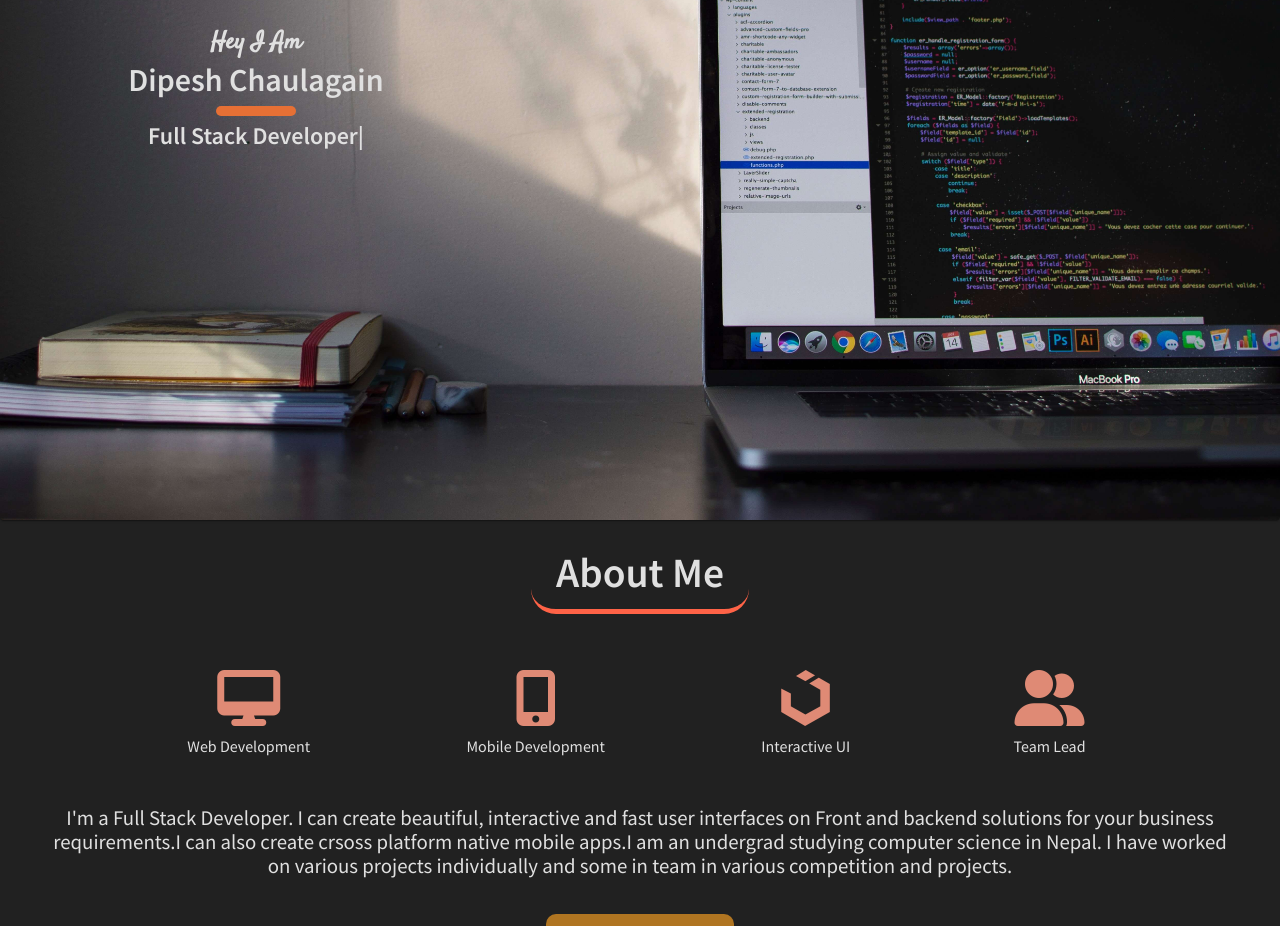
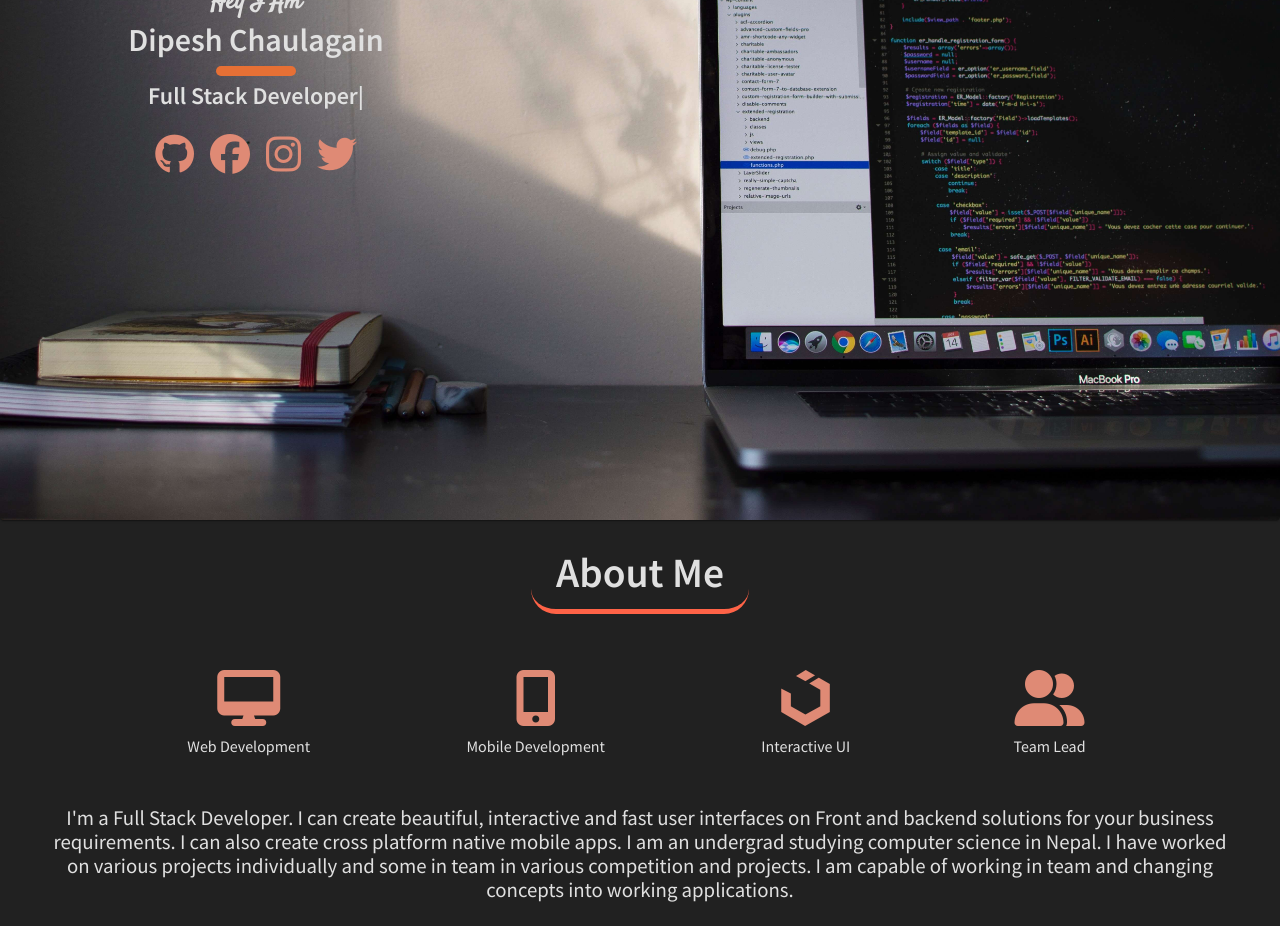
Before and after one commit to DipesAtcodeict/my_portfolio_website, a React (Create React App) app: page / in a window 1280 px wide. Shown: the part 280-1206 px from the top of the page. Built offline with nearby package versions, Linux system fonts and the light colour scheme.

Commit message:
social icons added

```diff
--- a/src/components/About/index.js
+++ b/src/components/About/index.js
@@ -87,10 +87,11 @@ const About = () => {
         <p className={classes.p}>
           I'm a Full Stack Developer. I can create beautiful, interactive and
           fast user interfaces on Front and backend solutions for your business
-          requirements.I can also create crsoss platform native mobile apps.I am
-          an undergrad studying computer science in Nepal. I have worked on
+          requirements. I can also create cross platform native mobile apps. I
+          am an undergrad studying computer science in Nepal. I have worked on
           various projects individually and some in team in various competition
-          and projects.
+          and projects. I am capable of working in team and changing concepts
+          into working applications.
         </p>
       </Fade>
       <div className={classes.profileBtn}>Check My Profile</div>
--- a/src/components/IntroCover/screen_lg.js
+++ b/src/components/IntroCover/screen_lg.js
@@ -4,6 +4,7 @@ import Paper from '@material-ui/core/Paper';
 import coverImage from './cover.jpg';
 import Typist from 'react-typist';
 import Flip from 'react-reveal/Flip';
+import Fade from 'react-reveal/Fade';
 import grey from '@material-ui/core/colors/grey';
 import { useDispatch } from 'react-redux';
 import { addHomeRef } from '../../actions/ui';
@@ -22,7 +23,7 @@ const useStyles = makeStyles({
     width: '40vw',
     height: '25vw',
     position: 'relative',
-    top: '35%',
+    top: '30%',
     padding: '10px',
     color: grey[300],
   },
@@ -44,6 +45,12 @@ const useStyles = makeStyles({
   },
   hey: {
     fontFamily: 'Satisfy,cursive',
+  },
+  socialMedia: {
+    margin: '15px',
+    display: 'flex',
+    justifyContent: 'center',
+    fontSize: '2.5rem',
   },
 });
 
@@ -68,6 +75,28 @@ const IntroCoverLg = () => {
               <Typist.Delay ms={2000} />
               Full Stack Developer
             </Typist>
+            <Fade delay={2000}>
+              <div className={classes.socialMedia}>
+                <a href='https://github.com/DipesAtcodeict' target='blank'>
+                  <i class='fab fa-github'></i>
+                </a>
+                <a
+                  href='https://www.facebook.com/dipesh.chaulagain.9'
+                  target='blank'
+                >
+                  <i class='fab fa-facebook'></i>
+                </a>
+                <a
+                  href='https://www.instagram.com/dipesh_chaulagain'
+                  target='blank'
+                >
+                  <i class='fab fa-instagram'></i>
+                </a>
+                <a href='https://twitter.com/Dipesh91796265' target='blank'>
+                  <i class='fab fa-twitter'></i>
+                </a>
+              </div>
+            </Fade>
           </div>
         </div>
       </Flip>
--- a/src/components/IntroCover/screen_sm.js
+++ b/src/components/IntroCover/screen_sm.js
@@ -21,7 +21,7 @@ const useStyles = makeStyles({
   introDesc: {
     width: '70vw',
     position: 'relative',
-    top: '30%',
+    top: '22%',
     left: '17%',
     padding: '10px 5px',
     color: grey[300],
@@ -43,9 +43,16 @@ const useStyles = makeStyles({
     fontWeight: 'bold',
     fontSize: '1.5rem',
     display: 'block',
+    paddingTop: '10px',
   },
   hey: {
     fontFamily: 'Satisfy,cursive',
+  },
+  socialMedia: {
+    margin: '15px',
+    display: 'flex',
+    justifyContent: 'center',
+    fontSize: '2.5rem',
   },
 });
 
@@ -71,6 +78,28 @@ const IntroCoverLg = () => {
               Full Stack Developer
             </Typist>
           </Fade>
+          <Fade delay={2000}>
+            <div className={classes.socialMedia}>
+              <a href='https://github.com/DipesAtcodeict' target='blank'>
+                <i class='fab fa-github'></i>
+              </a>
+              <a
+                href='https://www.facebook.com/dipesh.chaulagain.9'
+                target='blank'
+              >
+                <i class='fab fa-facebook'></i>
+              </a>
+              <a
+                href='https://www.instagram.com/dipesh_chaulagain'
+                target='blank'
+              >
+                <i class='fab fa-instagram'></i>
+              </a>
+              <a href='https://twitter.com/Dipesh91796265' target='blank'>
+                <i class='fab fa-twitter'></i>
+              </a>
+            </div>
+          </Fade>
         </div>
       </div>
     </Paper>
```
